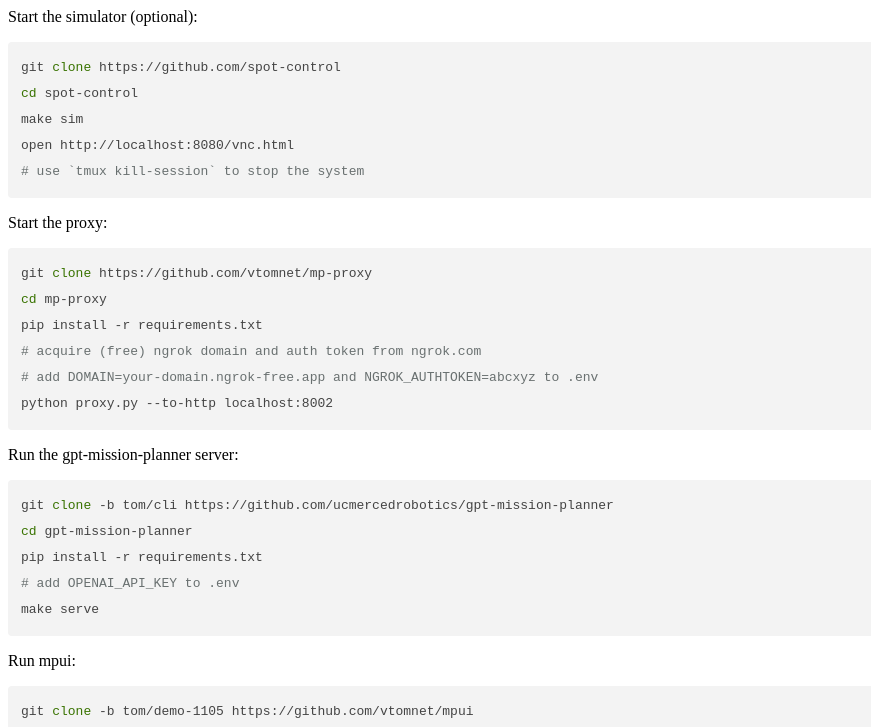
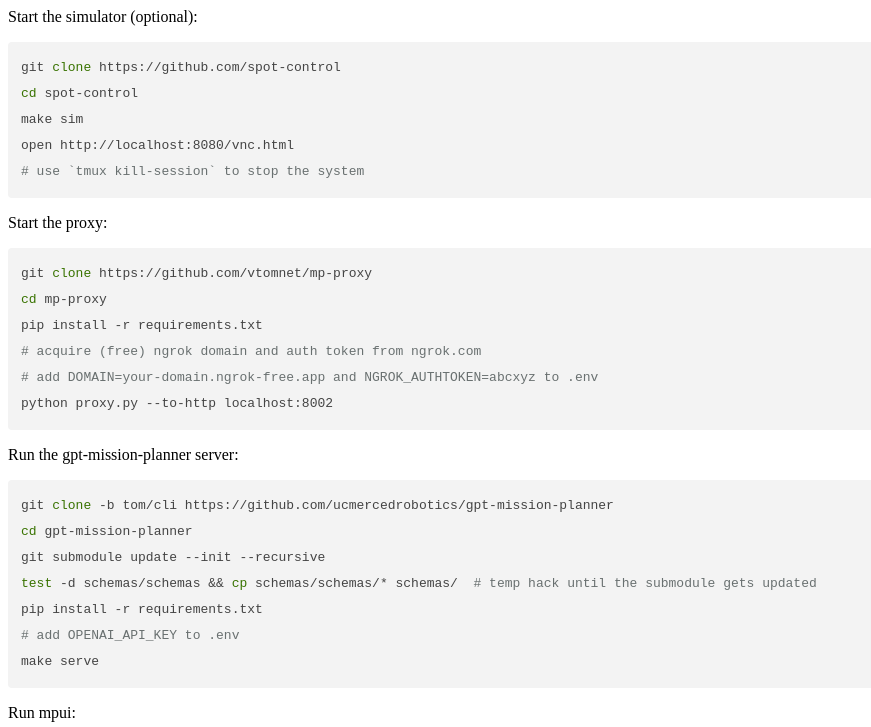
Before and after one commit to vtomnet/vtomnet.github.io, a plain HTML site: page mp.html in a window 1280 px wide. Shown: the top 727 px of the page, without its empty margins (0-871 px from the left). Drawn offline with nearby package versions, Linux system fonts and the light colour scheme.

Commit message:
update mp

```diff
--- a/mp.html
+++ b/mp.html
@@ -30,6 +30,8 @@
     <p>Run the gpt-mission-planner server:</p>
     <pre><code>git clone -b tom/cli https://github.com/ucmercedrobotics/gpt-mission-planner
 cd gpt-mission-planner
+git submodule update --init --recursive
+test -d schemas/schemas && cp schemas/schemas/* schemas/  # temp hack until the submodule gets updated
 pip install -r requirements.txt
 # add OPENAI_API_KEY to .env
 make serve</code></pre>
```
